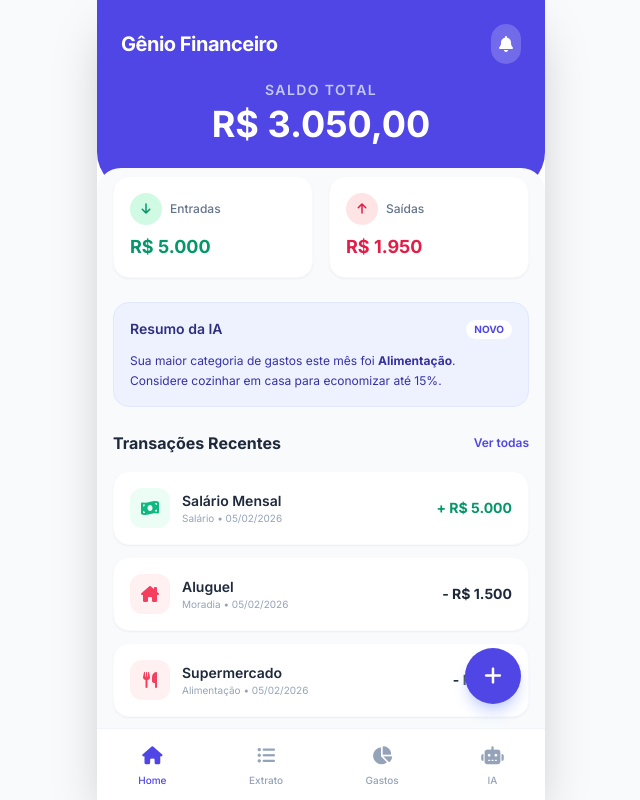
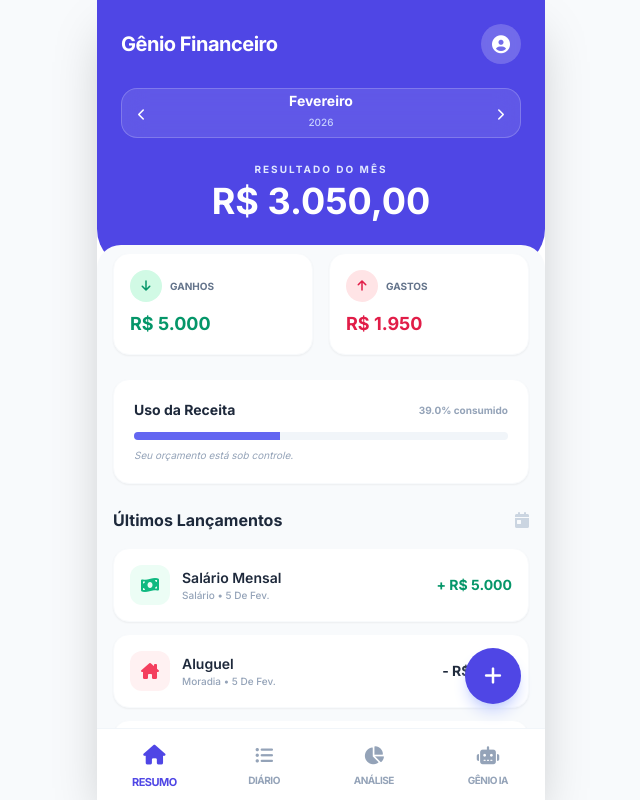
Before and after one commit to ricardoboff/genioFinanceiro, a React (Vite) app: page / in a window 1280 px wide. Shown: the whole page, without its empty margins (319-959 px from the left). Built offline with nearby package versions, Linux system fonts and the light colour scheme.

Commit message:
modificação para mensal

```diff
--- a/App.tsx
+++ b/App.tsx
@@ -1,27 +1,28 @@
 
 import React, { useState, useEffect, useMemo } from 'react';
-import { Transaction, TransactionType, View, CATEGORIES } from './types';
+import { Transaction, TransactionType, View } from './types';
 import { storageService } from './services/storageService';
 import Dashboard from './components/Dashboard';
 import TransactionList from './components/TransactionList';
 import Analytics from './components/Analytics';
 import AIAssistant from './components/AIAssistant';
 import TransactionForm from './components/TransactionForm';
+import MonthSelector from './components/MonthSelector';
 
 const App: React.FC = () => {
   const [view, setView] = useState<View>('dashboard');
   const [transactions, setTransactions] = useState<Transaction[]>([]);
   const [isFormOpen, setIsFormOpen] = useState(false);
+  const [selectedDate, setSelectedDate] = useState(new Date());
 
-  // Load transactions on mount
   useEffect(() => {
     const saved = storageService.getTransactions();
     if (saved.length === 0) {
-      // Seed initial data if empty
+      const now = new Date();
       const initial: Transaction[] = [
-        { id: '1', description: 'Salário Mensal', amount: 5000, date: new Date().toISOString(), category: 'Salário', type: TransactionType.INCOME },
-        { id: '2', description: 'Aluguel', amount: 1500, date: new Date().toISOString(), category: 'Moradia', type: TransactionType.EXPENSE },
-        { id: '3', description: 'Supermercado', amount: 450, date: new Date().toISOString(), category: 'Alimentação', type: TransactionType.EXPENSE },
+        { id: '1', description: 'Salário Mensal', amount: 5000, date: now.toISOString(), category: 'Salário', type: TransactionType.INCOME },
+        { id: '2', description: 'Aluguel', amount: 1500, date: now.toISOString(), category: 'Moradia', type: TransactionType.EXPENSE },
+        { id: '3', description: 'Supermercado', amount: 450, date: now.toISOString(), category: 'Alimentação', type: TransactionType.EXPENSE },
       ];
       setTransactions(initial);
       storageService.saveTransactions(initial);
@@ -43,49 +44,55 @@ const App: React.FC = () => {
     storageService.saveTransactions(updated);
   };
 
-  const balance = useMemo(() => {
-    return transactions.reduce((acc, t) =>
-      t.type === TransactionType.INCOME ? acc + t.amount : acc - t.amount, 0
-    );
-  }, [transactions]);
+  // Filtragem Global por Mês/Ano
+  const filteredTransactions = useMemo(() => {
+    return transactions.filter(t => {
+      const d = new Date(t.date);
+      return d.getMonth() === selectedDate.getMonth() && d.getFullYear() === selectedDate.getFullYear();
+    });
+  }, [transactions, selectedDate]);
 
-  const income = useMemo(() => {
-    return transactions
+  const monthlyIncome = useMemo(() => {
+    return filteredTransactions
       .filter(t => t.type === TransactionType.INCOME)
       .reduce((acc, t) => acc + t.amount, 0);
-  }, [transactions]);
+  }, [filteredTransactions]);
 
-  const expense = useMemo(() => {
-    return transactions
+  const monthlyExpense = useMemo(() => {
+    return filteredTransactions
       .filter(t => t.type === TransactionType.EXPENSE)
       .reduce((acc, t) => acc + t.amount, 0);
-  }, [transactions]);
+  }, [filteredTransactions]);
+
+  const monthlyBalance = monthlyIncome - monthlyExpense;
 
   return (
     <div className="flex flex-col h-screen max-w-md mx-auto bg-white shadow-2xl overflow-hidden relative">
-      {/* Header */}
-      <header className="bg-indigo-600 text-white p-6 pb-12 rounded-b-[2.5rem]">
-        <div className="flex justify-between items-center mb-4">
+      <header className="bg-indigo-600 text-white p-6 pb-12 rounded-b-[2.5rem] transition-all duration-500">
+        <div className="flex justify-between items-center mb-6">
           <h1 className="text-xl font-bold tracking-tight">Gênio Financeiro</h1>
-          <button className="bg-white/20 p-2 rounded-full backdrop-blur-sm">
-            <i className="fa-solid fa-bell"></i>
+          <button className="bg-white/20 w-10 h-10 rounded-full backdrop-blur-sm flex items-center justify-center">
+            <i className="fa-solid fa-user-circle text-lg"></i>
           </button>
         </div>
+
+        <MonthSelector selectedDate={selectedDate} onChange={setSelectedDate} />
+
         <div className="text-center">
-          <p className="text-indigo-100 text-sm opacity-80 mb-1 uppercase tracking-widest font-semibold">Saldo Total</p>
-          <h2 className="text-4xl font-bold">R$ {balance.toLocaleString('pt-BR', { minimumFractionDigits: 2 })}</h2>
+          <p className="text-indigo-100 text-[10px] uppercase tracking-[0.2em] font-bold mb-1">Resultado do Mês</p>
+          <h2 className={`text-4xl font-black ${monthlyBalance < 0 ? 'text-rose-200' : 'text-white'}`}>
+            R$ {monthlyBalance.toLocaleString('pt-BR', { minimumFractionDigits: 2 })}
+          </h2>
         </div>
       </header>
 
-      {/* Main Content Area */}
       <main className="flex-1 overflow-y-auto px-4 -mt-6 bg-[#f8fafc] rounded-t-3xl pb-24">
-        {view === 'dashboard' && <Dashboard transactions={transactions} income={income} expense={expense} />}
-        {view === 'transactions' && <TransactionList transactions={transactions} onDelete={handleDeleteTransaction} />}
-        {view === 'analytics' && <Analytics transactions={transactions} />}
-        {view === 'ai' && <AIAssistant transactions={transactions} />}
+        {view === 'dashboard' && <Dashboard transactions={filteredTransactions} income={monthlyIncome} expense={monthlyExpense} />}
+        {view === 'transactions' && <TransactionList transactions={filteredTransactions} onDelete={handleDeleteTransaction} />}
+        {view === 'analytics' && <Analytics transactions={filteredTransactions} />}
+        {view === 'ai' && <AIAssistant transactions={filteredTransactions} />}
       </main>
 
-      {/* FAB - Floating Action Button */}
       <button
         onClick={() => setIsFormOpen(true)}
         className="absolute bottom-24 right-6 w-14 h-14 bg-indigo-600 text-white rounded-full shadow-lg shadow-indigo-200 flex items-center justify-center transition-transform active:scale-95 z-40"
@@ -93,15 +100,13 @@ const App: React.FC = () => {
         <i className="fa-solid fa-plus text-xl"></i>
       </button>
 
-      {/* Bottom Navigation */}
       <nav className="bg-white border-t border-slate-100 flex justify-around py-3 safe-area-bottom z-50">
-        <NavItem icon="fa-house" label="Home" active={view === 'dashboard'} onClick={() => setView('dashboard')} />
-        <NavItem icon="fa-list-ul" label="Extrato" active={view === 'transactions'} onClick={() => setView('transactions')} />
-        <NavItem icon="fa-chart-pie" label="Gastos" active={view === 'analytics'} onClick={() => setView('analytics')} />
-        <NavItem icon="fa-robot" label="IA" active={view === 'ai'} onClick={() => setView('ai')} />
+        <NavItem icon="fa-house" label="Resumo" active={view === 'dashboard'} onClick={() => setView('dashboard')} />
+        <NavItem icon="fa-list-ul" label="Diário" active={view === 'transactions'} onClick={() => setView('transactions')} />
+        <NavItem icon="fa-chart-pie" label="Análise" active={view === 'analytics'} onClick={() => setView('analytics')} />
+        <NavItem icon="fa-robot" label="Gênio IA" active={view === 'ai'} onClick={() => setView('ai')} />
       </nav>
 
-      {/* Transaction Form Modal */}
       {isFormOpen && (
         <TransactionForm
           onAdd={handleAddTransaction}
@@ -113,9 +118,9 @@ const App: React.FC = () => {
 };
 
 const NavItem: React.FC<{ icon: string; label: string; active: boolean; onClick: () => void }> = ({ icon, label, active, onClick }) => (
-  <button onClick={onClick} className={`flex flex-col items-center gap-1 transition-colors ${active ? 'text-indigo-600' : 'text-slate-400'}`}>
+  <button onClick={onClick} className={`flex flex-col items-center gap-1 transition-all ${active ? 'text-indigo-600 scale-110' : 'text-slate-400'}`}>
     <i className={`fa-solid ${icon} text-lg`}></i>
-    <span className="text-[10px] font-medium">{label}</span>
+    <span className="text-[10px] font-bold uppercase tracking-tighter">{label}</span>
   </button>
 );
 
--- a/components/Dashboard.tsx
+++ b/components/Dashboard.tsx
@@ -10,63 +10,63 @@ interface DashboardProps {
 
 const Dashboard: React.FC<DashboardProps> = ({ transactions, income, expense }) => {
   const recentTransactions = transactions.slice(0, 5);
+  const expensePercentage = income > 0 ? (expense / income) * 100 : 0;
 
   return (
     <div className="space-y-6 pt-2">
-      {/* Cards for Income/Expense */}
       <div className="grid grid-cols-2 gap-4">
         <div className="bg-white p-4 rounded-2xl shadow-sm border border-slate-50">
           <div className="flex items-center gap-2 mb-2">
             <div className="w-8 h-8 rounded-full bg-emerald-100 flex items-center justify-center text-emerald-600">
               <i className="fa-solid fa-arrow-down text-xs"></i>
             </div>
-            <span className="text-xs text-slate-500 font-medium">Entradas</span>
+            <span className="text-[10px] text-slate-500 font-bold uppercase">Ganhos</span>
           </div>
-          <p className="text-lg font-bold text-emerald-600">
-            R$ {income.toLocaleString('pt-BR')}
-          </p>
+          <p className="text-lg font-bold text-emerald-600">R$ {income.toLocaleString('pt-BR')}</p>
         </div>
         <div className="bg-white p-4 rounded-2xl shadow-sm border border-slate-50">
           <div className="flex items-center gap-2 mb-2">
             <div className="w-8 h-8 rounded-full bg-rose-100 flex items-center justify-center text-rose-600">
               <i className="fa-solid fa-arrow-up text-xs"></i>
             </div>
-            <span className="text-xs text-slate-500 font-medium">Saídas</span>
+            <span className="text-[10px] text-slate-500 font-bold uppercase">Gastos</span>
           </div>
-          <p className="text-lg font-bold text-rose-600">
-            R$ {expense.toLocaleString('pt-BR')}
-          </p>
+          <p className="text-lg font-bold text-rose-600">R$ {expense.toLocaleString('pt-BR')}</p>
         </div>
       </div>
 
-      {/* Quick Actions/Info */}
-      <div className="bg-indigo-50 p-4 rounded-2xl border border-indigo-100">
-        <div className="flex items-center justify-between mb-3">
-          <h3 className="text-indigo-900 font-semibold text-sm">Resumo da IA</h3>
-          <span className="text-indigo-600 text-[10px] bg-white px-2 py-0.5 rounded-full font-bold">NOVO</span>
+      {/* Controle de Orçamento Mensal */}
+      <div className="bg-white p-5 rounded-2xl border border-slate-50 shadow-sm">
+        <div className="flex justify-between items-center mb-3">
+          <h3 className="text-sm font-bold text-slate-800">Uso da Receita</h3>
+          <span className="text-[10px] font-bold text-slate-400">{expensePercentage.toFixed(1)}% consumido</span>
         </div>
-        <p className="text-indigo-800 text-xs leading-relaxed">
-          Sua maior categoria de gastos este mês foi <strong>Alimentação</strong>.
-          Considere cozinhar em casa para economizar até 15%.
+        <div className="w-full bg-slate-100 h-2 rounded-full overflow-hidden">
+          <div
+            className={`h-full transition-all duration-1000 ${expensePercentage > 90 ? 'bg-rose-500' : expensePercentage > 70 ? 'bg-amber-500' : 'bg-indigo-500'}`}
+            style={{ width: `${Math.min(expensePercentage, 100)}%` }}
+          ></div>
+        </div>
+        <p className="text-[10px] text-slate-400 mt-2 italic">
+          {expensePercentage > 100 ? 'Você gastou mais do que ganhou este mês!' : 'Seu orçamento está sob controle.'}
         </p>
       </div>
 
-      {/* Recent Activity */}
       <div>
         <div className="flex justify-between items-center mb-4">
-          <h3 className="font-bold text-slate-800">Transações Recentes</h3>
-          <button className="text-xs text-indigo-600 font-semibold">Ver todas</button>
+          <h3 className="font-bold text-slate-800">Últimos Lançamentos</h3>
+          <i className="fa-solid fa-calendar-day text-slate-300"></i>
         </div>
         <div className="space-y-3">
           {recentTransactions.map(t => (
-            <div key={t.id} className="bg-white p-4 rounded-2xl flex items-center justify-between shadow-sm border border-slate-50">
+            <div key={t.id} className="bg-white p-4 rounded-2xl flex items-center justify-between shadow-sm border border-slate-50 hover:border-indigo-100 transition-colors">
               <div className="flex items-center gap-3">
                 <div className={`w-10 h-10 rounded-xl flex items-center justify-center ${t.type === TransactionType.INCOME ? 'bg-emerald-50 text-emerald-500' : 'bg-rose-50 text-rose-500'}`}>
                    <i className={`fa-solid ${getCategoryIcon(t.category)}`}></i>
                 </div>
                 <div>
                   <p className="text-sm font-semibold text-slate-800">{t.description}</p>
-                  <p className="text-[10px] text-slate-400">{t.category} • {new Date(t.date).toLocaleDateString('pt-BR')}</p>
+                  <p className="text-[10px] text-slate-400 font-medium capitalize">{t.category} • {new Date(t.date).toLocaleDateString('pt-BR', { day: 'numeric', month: 'short' })}</p>
                 </div>
               </div>
               <p className={`text-sm font-bold ${t.type === TransactionType.INCOME ? 'text-emerald-600' : 'text-slate-800'}`}>
@@ -75,8 +75,8 @@ const Dashboard: React.FC<DashboardProps> = ({ transactions, income, expense })
             </div>
           ))}
           {recentTransactions.length === 0 && (
-            <div className="text-center py-8">
-              <p className="text-slate-400 text-sm">Nenhuma transação registrada.</p>
+            <div className="text-center py-10 bg-slate-50 rounded-2xl border border-dashed border-slate-200">
+              <p className="text-slate-400 text-xs">Nenhum lançamento neste mês.</p>
             </div>
           )}
         </div>
--- /dev/null
+++ b/components/MonthSelector.tsx
@@ -0,0 +1,49 @@
+
+import React from 'react';
+
+interface Props {
+  selectedDate: Date;
+  onChange: (date: Date) => void;
+}
+
+const MonthSelector: React.FC<Props> = ({ selectedDate, onChange }) => {
+  const months = [
+    'Janeiro', 'Fevereiro', 'Março', 'Abril', 'Maio', 'Junho',
+    'Julho', 'Agosto', 'Setembro', 'Outubro', 'Novembro', 'Dezembro'
+  ];
+
+  const nextMonth = () => {
+    const newDate = new Date(selectedDate);
+    newDate.setMonth(newDate.getMonth() + 1);
+    onChange(newDate);
+  };
+
+  const prevMonth = () => {
+    const newDate = new Date(selectedDate);
+    newDate.setMonth(newDate.getMonth() - 1);
+    onChange(newDate);
+  };
+
+  return (
+    <div className="flex items-center justify-between bg-white/10 rounded-2xl px-2 py-1 backdrop-blur-md border border-white/20 mb-6">
+      <button onClick={prevMonth} className="p-2 hover:bg-white/10 rounded-xl transition-colors">
+        <i className="fa-solid fa-chevron-left text-xs text-white"></i>
+      </button>
+
+      <div className="text-center">
+        <span className="text-white font-bold text-sm block leading-none">
+          {months[selectedDate.getMonth()]}
+        </span>
+        <span className="text-indigo-200 text-[10px] font-medium">
+          {selectedDate.getFullYear()}
+        </span>
+      </div>
+
+      <button onClick={nextMonth} className="p-2 hover:bg-white/10 rounded-xl transition-colors">
+        <i className="fa-solid fa-chevron-right text-xs text-white"></i>
+      </button>
+    </div>
+  );
+};
+
+export default MonthSelector;
--- a/components/TransactionList.tsx
+++ b/components/TransactionList.tsx
@@ -1,5 +1,5 @@
 
-import React, { useState } from 'react';
+import React, { useMemo } from 'react';
 import { Transaction, TransactionType } from '../types';
 import { getCategoryIcon } from './Dashboard';
 
@@ -9,65 +9,62 @@ interface Props {
 }
 
 const TransactionList: React.FC<Props> = ({ transactions, onDelete }) => {
-  const [filter, setFilter] = useState<'all' | TransactionType>('all');
-
-  const filtered = transactions.filter(t => filter === 'all' || t.type === filter);
+  // Agrupar por dia
+  const groupedTransactions = useMemo(() => {
+    const groups: Record<string, Transaction[]> = {};
+    transactions.forEach(t => {
+      const date = new Date(t.date).toLocaleDateString('pt-BR');
+      if (!groups[date]) groups[date] = [];
+      groups[date].push(t);
+    });
+    return Object.entries(groups).sort((a, b) => new Date(b[0]).getTime() - new Date(a[0]).getTime());
+  }, [transactions]);
 
   return (
-    <div className="space-y-4 pt-4">
+    <div className="space-y-6 pt-4">
       <div className="flex justify-between items-center">
-        <h2 className="text-lg font-bold text-slate-800">Extrato Detalhado</h2>
-        <div className="flex bg-slate-200 p-1 rounded-lg text-[10px]">
-          <button
-            onClick={() => setFilter('all')}
-            className={`px-3 py-1 rounded-md transition-colors ${filter === 'all' ? 'bg-white shadow-sm text-indigo-600 font-bold' : 'text-slate-500'}`}
-          >
-            Tudo
-          </button>
-          <button
-            onClick={() => setFilter(TransactionType.INCOME)}
-            className={`px-3 py-1 rounded-md transition-colors ${filter === TransactionType.INCOME ? 'bg-white shadow-sm text-indigo-600 font-bold' : 'text-slate-500'}`}
-          >
-            Entradas
-          </button>
-          <button
-            onClick={() => setFilter(TransactionType.EXPENSE)}
-            className={`px-3 py-1 rounded-md transition-colors ${filter === TransactionType.EXPENSE ? 'bg-white shadow-sm text-indigo-600 font-bold' : 'text-slate-500'}`}
-          >
-            Saídas
-          </button>
-        </div>
+        <h2 className="text-lg font-bold text-slate-800">Lançamentos Diários</h2>
+        <span className="text-[10px] bg-slate-200 text-slate-600 px-2 py-1 rounded-full font-bold">
+          {transactions.length} Itens
+        </span>
       </div>
 
-      <div className="space-y-3">
-        {filtered.map(t => (
-          <div key={t.id} className="group relative bg-white p-4 rounded-2xl flex items-center justify-between shadow-sm border border-slate-50 overflow-hidden">
+      <div className="space-y-6">
+        {groupedTransactions.map(([date, items]) => (
+          <div key={date}>
+            <h3 className="text-[10px] font-black text-slate-400 uppercase tracking-widest mb-3 px-1">{date}</h3>
+            <div className="space-y-2">
+              {items.map(t => (
+                <div key={t.id} className="bg-white p-4 rounded-2xl flex items-center justify-between shadow-sm border border-slate-50 transition-all active:scale-[0.98]">
                   <div className="flex items-center gap-3">
                     <div className={`w-10 h-10 rounded-xl flex items-center justify-center ${t.type === TransactionType.INCOME ? 'bg-emerald-50 text-emerald-500' : 'bg-rose-50 text-rose-500'}`}>
                        <i className={`fa-solid ${getCategoryIcon(t.category)}`}></i>
                     </div>
                     <div>
                       <p className="text-sm font-semibold text-slate-800">{t.description}</p>
-                <p className="text-[10px] text-slate-400">{t.category} • {new Date(t.date).toLocaleDateString('pt-BR')}</p>
+                      <p className="text-[10px] text-slate-400 font-medium">{t.category}</p>
                     </div>
                   </div>
-            <div className="flex items-center gap-4">
+                  <div className="flex items-center gap-3">
                     <p className={`text-sm font-bold ${t.type === TransactionType.INCOME ? 'text-emerald-600' : 'text-slate-800'}`}>
-                {t.type === TransactionType.INCOME ? '+' : '-'} R$ {t.amount.toLocaleString('pt-BR', { minimumFractionDigits: 2 })}
+                      R$ {t.amount.toLocaleString('pt-BR', { minimumFractionDigits: 2 })}
                     </p>
-              <button
-                onClick={() => onDelete(t.id)}
-                className="text-slate-300 hover:text-rose-500 transition-colors"
-              >
+                    <button onClick={() => onDelete(t.id)} className="w-8 h-8 flex items-center justify-center text-slate-200 hover:text-rose-400 transition-colors">
                       <i className="fa-solid fa-trash-can text-xs"></i>
                     </button>
                   </div>
                 </div>
               ))}
-        {filtered.length === 0 && (
-          <div className="text-center py-20 flex flex-col items-center">
-            <i className="fa-solid fa-box-open text-4xl text-slate-200 mb-4"></i>
-            <p className="text-slate-400 text-sm">Nada por aqui ainda.</p>
+            </div>
+          </div>
+        ))}
+
+        {transactions.length === 0 && (
+          <div className="text-center py-20 bg-white rounded-[2rem] border border-slate-100 shadow-inner">
+            <div className="w-16 h-16 bg-slate-50 rounded-full flex items-center justify-center mx-auto mb-4">
+              <i className="fa-solid fa-calendar-xmark text-slate-200 text-2xl"></i>
+            </div>
+            <p className="text-slate-400 text-sm font-medium">Sem lançamentos neste período.</p>
           </div>
         )}
       </div>
```
Lines whose indentation alone changed are shown as unchanged.
